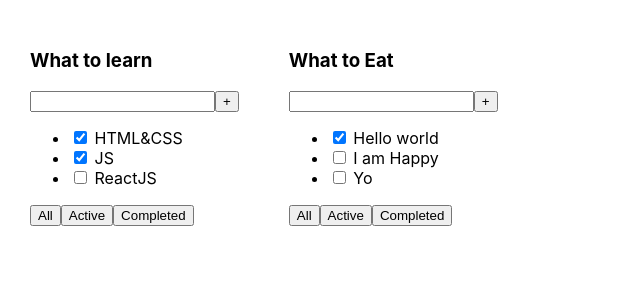
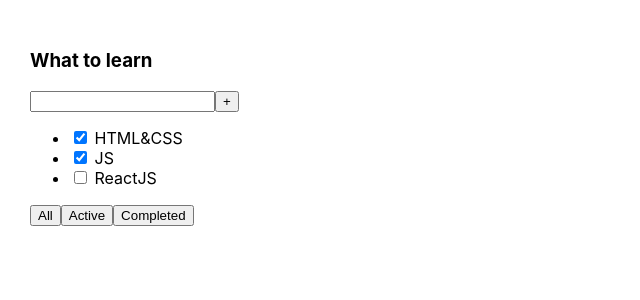
Before and after one commit to Alonasa/ATrelloAlternative, a React (Create React App) app: page / in a window 1280 px wide. Shown: the top 300 px of the page, without its empty margins (0-640 px from the left). Built offline with nearby package versions, Linux system fonts and the light colour scheme.

Commit message:
removed unwanted todolist

```diff
--- a/src/App.tsx
+++ b/src/App.tsx
@@ -19,9 +19,6 @@ function App() {
     return (
         <div className="App">
             <Todolist mainTitle={'What to learn'} task={tasks1}/>
-            <Todolist mainTitle={'What to Eat'} task={tasks2}/>
-
-
         </div>
     );
 }
```
